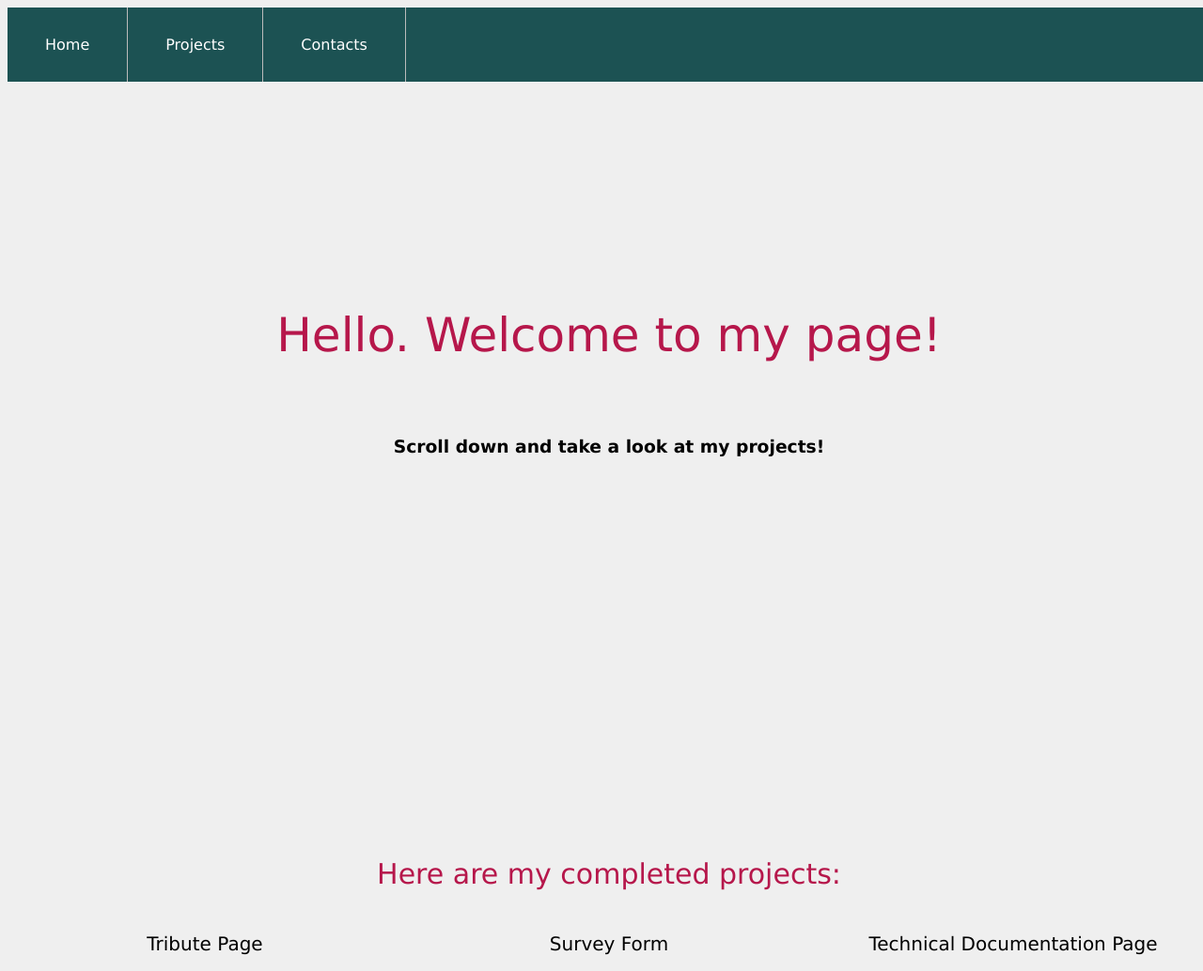
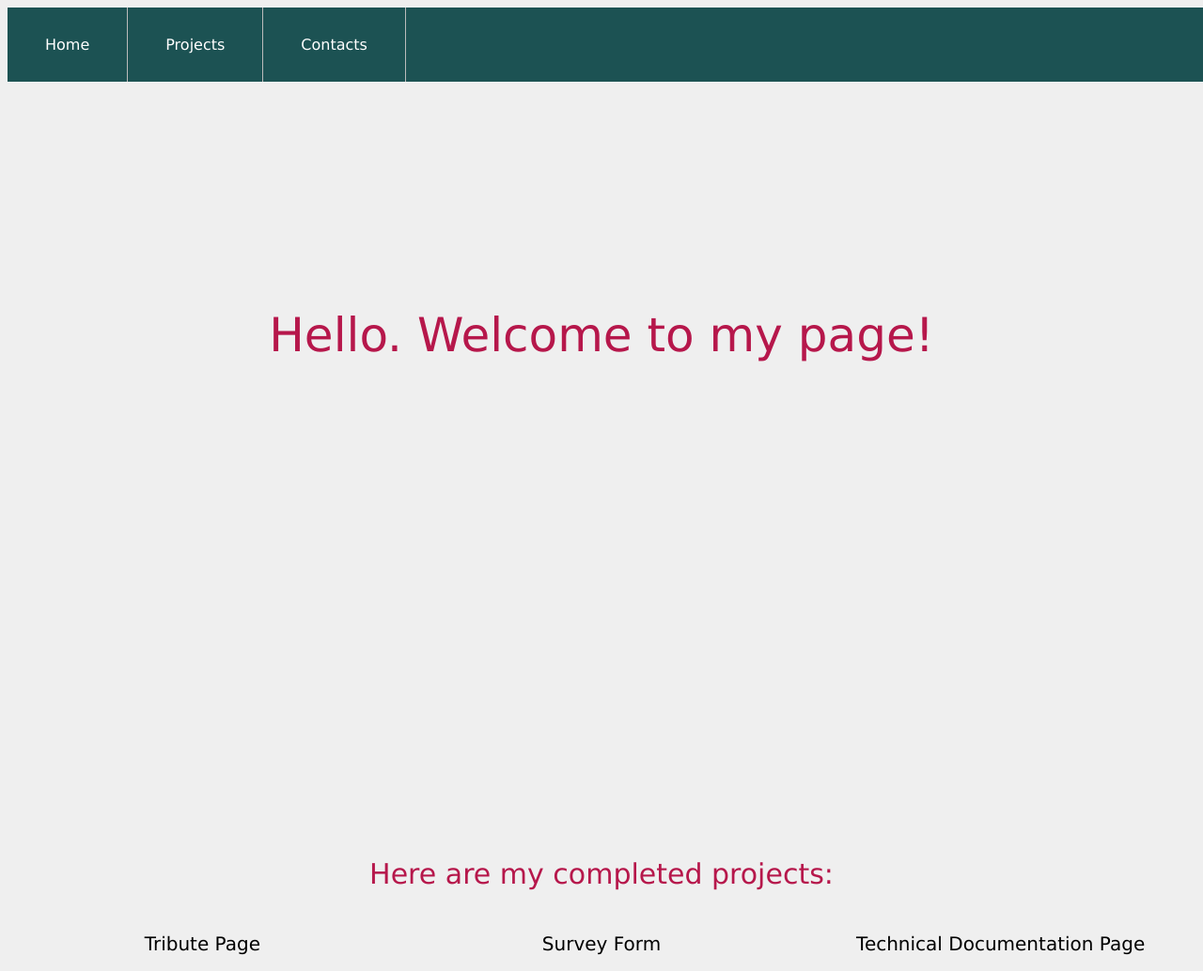
Before and after one commit to alevanni/alevanni.github.io, a PHP site: page / in a window 1280 px wide. Shown: the top 1034 px of the page at 94% size. Run offline with PHP 8.4, Linux system fonts and the light colour scheme; some libraries are stand-ins or nearby versions.

Commit message:
Modified the widths
The scrollbar on the bottom of the page disappeared

```diff
--- a/portfolio.css
+++ b/portfolio.css
@@ -1,14 +1,13 @@
 html {
-	background-color:#efefef;
+  background-color: #efefef;
 }
 #main {
-
- width:100%;
+  width: 100%;
   font-family: verdana, sans-serif;
   /*background-color: #F3FFC6;*/
   display: grid;
 
-  grid-template-columns: 100vw;
+  grid-template-columns: 100%;
   grid-template-rows: 10vh 100vh auto auto;
 
   grid-template-areas:
@@ -16,97 +15,82 @@ html {
     "welcome"
     "all-projects"
     "footer";
-
 }
-
-
 
 #navbar {
   display: flex;
-  flex-direction: row;
-  background-color: #1C5253;
+  /*flex-direction: row;*/
+  background-color: #1c5253;
   position: fixed;
-  width: 100vw;
+  width: 100%;
   grid-area: navbar;
 }
 #welcome-section h1 {
-	color: #B6174B;
-	heigth: 100%;
+  width: 100%;
+  color: #b6174b;
+  height: 100%;
   margin-top: 30vh;
   font-size: 50px;
-	font-weight: 45;
+  font-weight: 450;
 }
-#welcome-section h3 {
-font-weigth: 2.5;
-}
-
-#welcome-section{
+#welcome-section {
   height: 100vh;
+  position: relative;
+  width: 100%;
 }
 
 #welcome {
-
   grid-area: welcome;
   /*background-color: white;*/
   margin: 0;
   text-align: center;
-  width:100vw;
-
-
+  width: 100%;
 }
 
-#all-projects h2{
+#all-projects h2 {
   font-size: 30px;
   font-weight: 2.5;
-	color: #B6174B;
+  color: #b6174b;
 }
 #all-projects {
-
-  width:100vw;
-  grid-area:all-projects;
+  width: 100%;
+  grid-area: all-projects;
 
   text-align: center;
   display: flex;
   flex-direction: column;
   justify-content: center;
-  align-items:stretch;
+  align-items: stretch;
   text-align: center;
-
 }
 
-.showcase{
-	width:100vw;
+.showcase {
+  width: 100%;
   display: grid;
   grid-template-columns: repeat(auto-fit, minmax(320px, 1fr));
   grid-template-rows: repeat(auto-fit, minmax(200px, 1fr));
 
-
   grid-gap: 10px;
   /*background-color: blue*/
 }
-.project-tile h3{
+.project-tile h3 {
   font-weight: 2.5;
   font-size: 20px;
-	color:black;
-
+  color: black;
 }
-.project-tile{
-
+.project-tile {
   font-weight: 2.5;
-	display:flex;
+  display: flex;
   flex-direction: column;
   align-items: center;
-
-
 }
 
 #projects img {
   width: 300px;
-  height:150px;
+  height: 150px;
 }
 
 ul {
-
   list-style-type: none;
   margin: 0;
   padding: 0;
@@ -125,14 +109,10 @@ li {
   text-align: center;
   padding: 30px 40px;
   text-decoration: none;
-
-
 }
 li a:hover {
   background-color: #a9a9a9;
 }
-
-
 
 #footer {
   grid-area: footer;
@@ -140,34 +120,26 @@ li a:hover {
   color: #a9a9a9;
 }
 #footer p {
-  background-color:#C3EB78;
-  color: #306B34;
+  background-color: #c3eb78;
+  color: #306b34;
   font-size: 20px;
   padding: 30px 40px;
-
-
-
 }
 #footer a {
-  color: #306B34;
+  color: #306b34;
   padding: 30px 40px;
   text-decoration: none;
-
-
 }
-
 
 .showcase a {
   text-decoration: none;
 }
 
-
-
 @media (max-width: 650px) {
   #navbar li a {
     padding: 20px 30px;
   }
-  #footer a{
+  #footer a {
     padding: 20px 30px;
   }
   #welcome-section {
```
Lines whose indentation alone changed are shown as unchanged.
